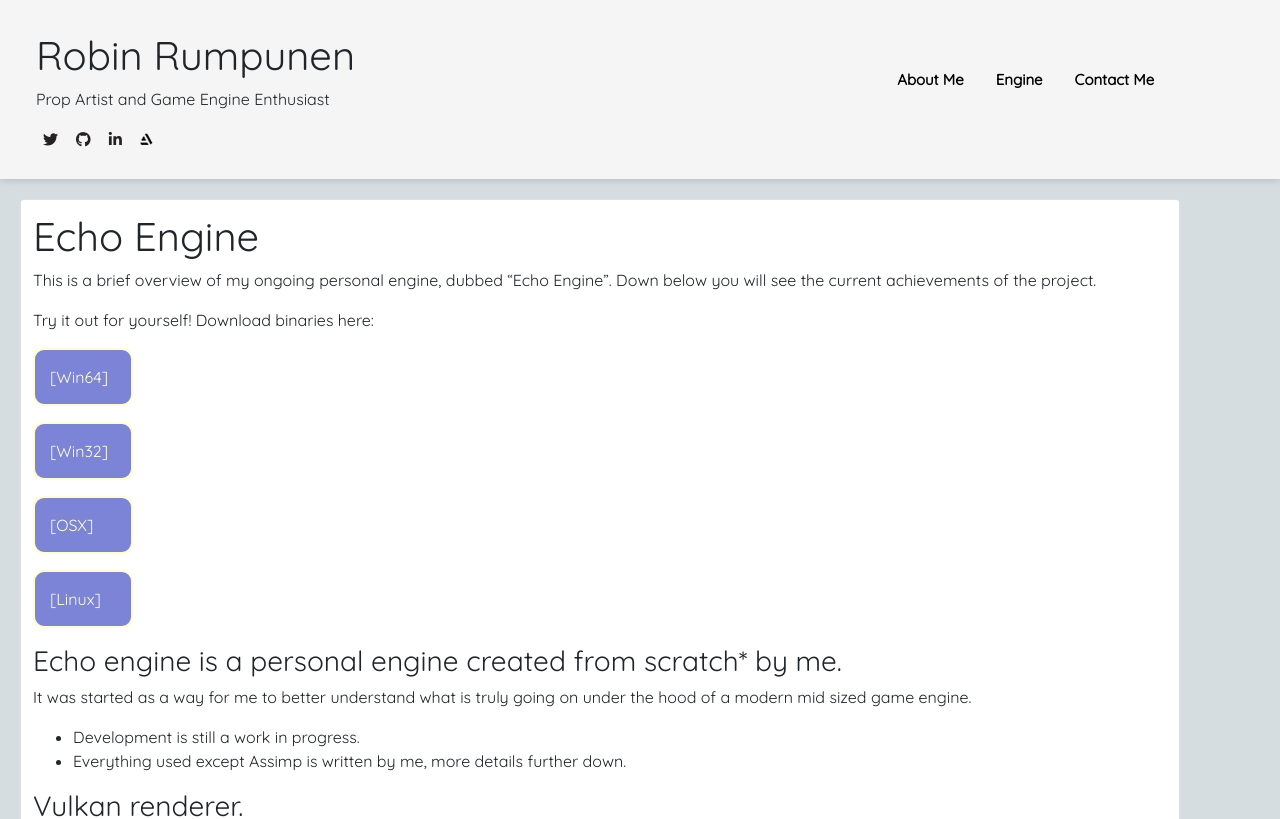
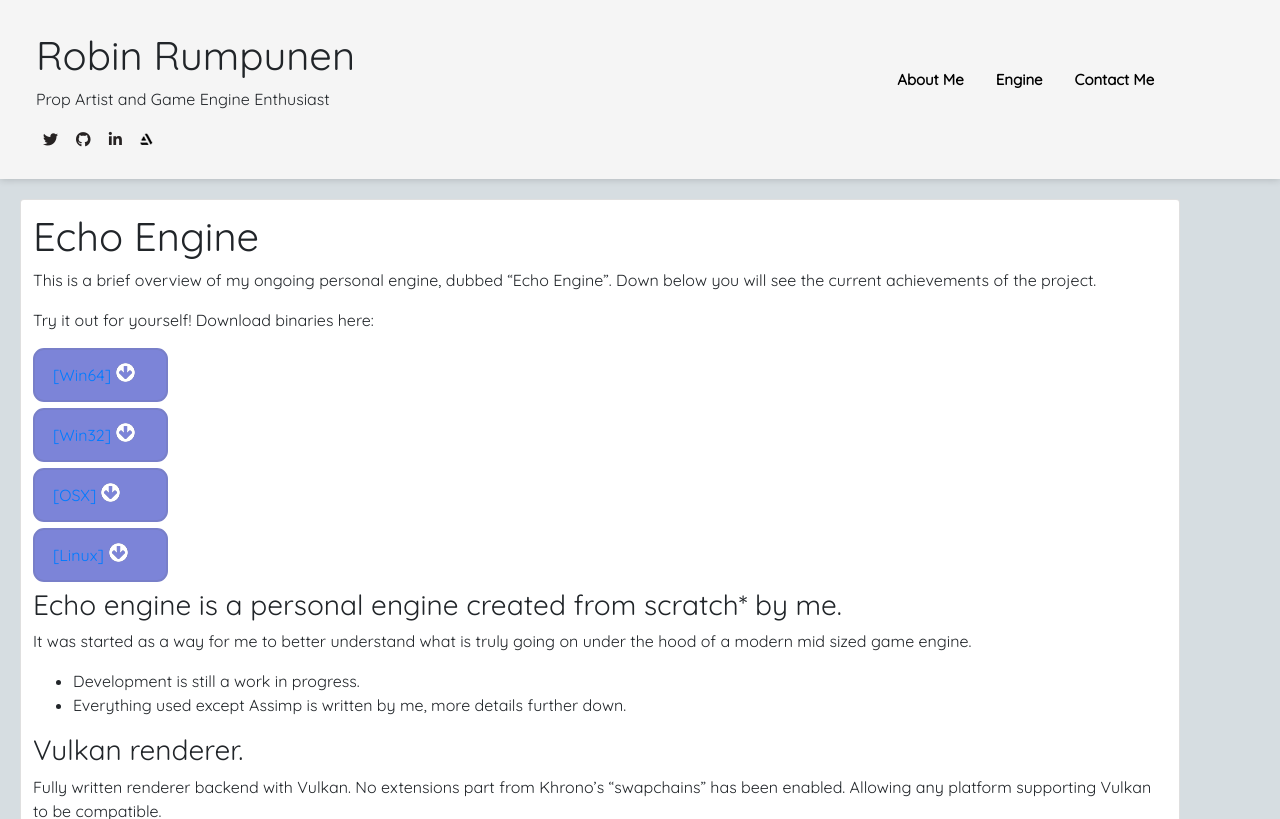
Before and after one commit to RobinRumpunen/robinrumpunen.github.io, a Jekyll site: the page built from engine.md, in a window 1280 px wide. Shown: the top 819 px of the page. Built offline with Jekyll 4.4.1, drawn with Linux system fonts in a browser that asks for light colours; nearby versions of some CDN libraries; comment, search, counter and statistics services are not loaded; a style sheet for code colours, icons or effects is not loaded; grey boxes are pictures that could not be loaded.

Commit message:
changed styling of buttons

```diff
--- a/assets/css/custom-style.css
+++ /dev/null
@@ -1,3 +0,0 @@
-body{
-    /* background-color: orange !important; */
-}
--- a/assets/css/main.css
+++ b/assets/css/main.css
@@ -183,17 +183,32 @@ code {
 /* Less than 1920x1080 because the site does not take up the entire screen, because of browser tabs and windows toolbar. */
 
 .btn_dwnload{
-    color: #ffffcc !important;
+    color: #fff !important;
     background-color: #7c84d8 !important;
-    padding-left: 15px !important;
+
+    padding-left: 18px !important;
     padding-right: 15px !important;
-    padding-top: 15px !important;
-    padding-bottom: 15px !important;
-    max-width: 100px !important;
+    padding-top: 13px !important;
+    padding-bottom: 13px !important;
+    max-width: 135px !important;
+    margin-bottom: 6px !important;
 
-    border: 2px solid;
-    border-radius: 11px;
+    border: 2px solid !important;
+    border-color: #787fc9 !important;
+    border-radius: 11px !important;
+}
 
+.btn_dwnload::after{
+    content: url(../img/dwnloadIcon.png) !important;
+    padding-left: 5px !important;
+    padding-right: 5px !important;
+    position: absolute !important;
+}
+
+a.btn_dwnload::active{
+    border-color: #8c94e7 !important;
+    color: #fff !important;
+    background-color: #fff !important;
 }
 
 @media (min-width: 1800px) and (min-height: 800px) {
--- a/engine.md
+++ b/engine.md
@@ -11,10 +11,10 @@ Down below you will see the current achievements of the project.
 
 Try it out for yourself!
 Download binaries here:
-<p class="btn_dwnload"><a hreg="/download/XXX">[Win64]</a></p>
-<p class="btn_dwnload"><a hreg="/download/XXX">[Win32]</a></p>
-<p class="btn_dwnload"><a hreg="/download/XXX">[OSX]</a></p>
-<p class="btn_dwnload"><a hreg="/download/XXX">[Linux]</a></p>
+<p class="btn_dwnload"><a href="/download/XXX">[Win64]</a></p>
+<p class="btn_dwnload"><a href="/download/XXX">[Win32]</a></p>
+<p class="btn_dwnload"><a href="/download/XXX">[OSX]</a></p>
+<p class="btn_dwnload"><a href="/download/XXX">[Linux]</a></p>
 
 ### Echo engine is a personal engine created from scratch* by me.
 It was started as a way for me to better understand what is truly going on
```
Also changed, not shown: assets/img/dwnloadIcon.png (added).
